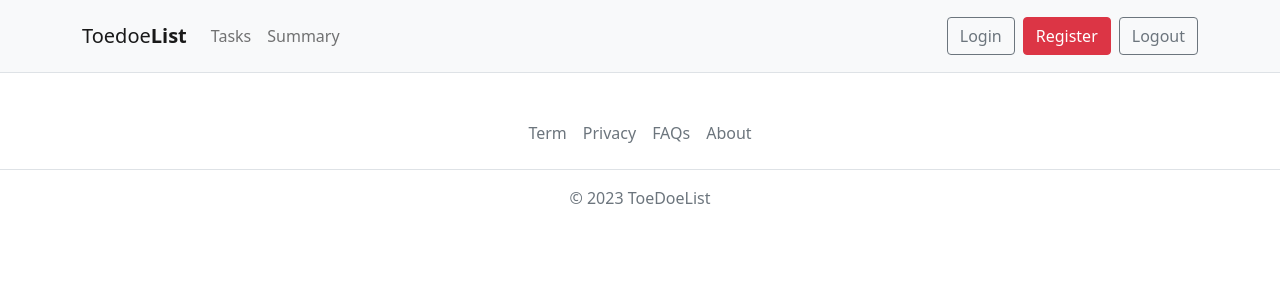
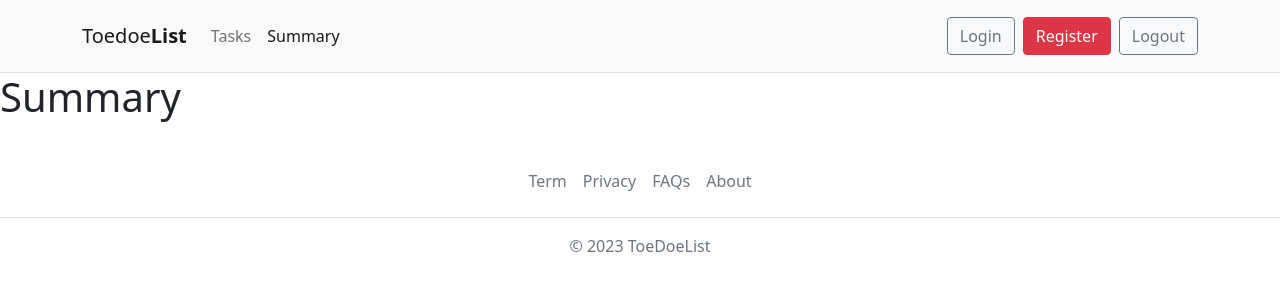
Before and after one commit to Ardhiityo/VueJS-3-Mastery-BWA, a Vue app in the folder spa-crud/vue-frontend/: page /summaries in a window 1280 px wide. Shown: the top 300 px of the page. Built offline with nearby package versions, Linux system fonts and the light colour scheme.

Commit message:
Menandai link active secara dinamis

```diff
--- a/spa-crud/vue-frontend/src/components/Navbar.vue
+++ b/spa-crud/vue-frontend/src/components/Navbar.vue
@@ -13,12 +13,12 @@
                 <ul class="navbar-nav">
                     <li class="nav-item">
                         <!-- Cara 1 -->
-                        <!-- <RouterLink :to="{ name: 'task' }" class="nav-link">Tasks</RouterLink> -->
+                        <RouterLink :to="{ name: 'task' }" class="nav-link">Tasks</RouterLink>
                         <!-- Cara 2 -->
-                        <a href="#" @click="$router.push({ name: 'task' })" class="nav-link">Tasks</a>
+                        <!-- <a href="#" @click="$router.push({ name: 'task' })" class="nav-link">Tasks</a> -->
                     </li>
                     <li class="nav-item">
-                        <a href="summaries.html" class="nav-link">Summary</a>
+                        <RouterLink :to="{ name: 'summary' }" class="nav-link">Summary</RouterLink>
                     </li>
                 </ul>
                 <ul class="navbar-nav ms-auto">
@@ -36,3 +36,10 @@
         </div>
     </nav>
 </template>
+
+<style scoped>
+/* Hanya diterapkan pada element yang punya 2 class berikut, apabila hanya 1 element memiliki salahsatu dari class berikut maka tidak akan diterpkan */
+.nav-link.router-link-exact-active {
+    color: rgba(0, 0, 0, .9);
+}
+</style>
--- /dev/null
+++ b/spa-crud/vue-frontend/src/pages/SummaryPage.vue
@@ -0,0 +1,3 @@
+<template>
+    <h1>Summary</h1>
+</template>
--- a/spa-crud/vue-frontend/src/router/index.js
+++ b/spa-crud/vue-frontend/src/router/index.js
@@ -5,6 +5,8 @@ import routes from "./routes";
 const router = createRouter({
   history: createWebHistory(),
   routes,
+  // Mengganti default class : router-link-exact-active menjadi class active
+  // linkActiveClass: "active",
 });
 
 export default router;
--- a/spa-crud/vue-frontend/src/router/routes.js
+++ b/spa-crud/vue-frontend/src/router/routes.js
@@ -1,6 +1,7 @@
 import LoginPage from "../pages/LoginPage.vue";
 import RegisterPage from "../pages/RegisterPage.vue";
 import TaskPage from "../pages/TaskPage.vue";
+import SummaryPage from "../pages/SummaryPage.vue";
 
 const routes = [
   {
@@ -18,6 +19,11 @@ const routes = [
     name: "task",
     component: TaskPage,
   },
+  {
+    path: "/summaries",
+    name: "summary",
+    component: SummaryPage,
+  },
 ];
 
 export default routes;
```
